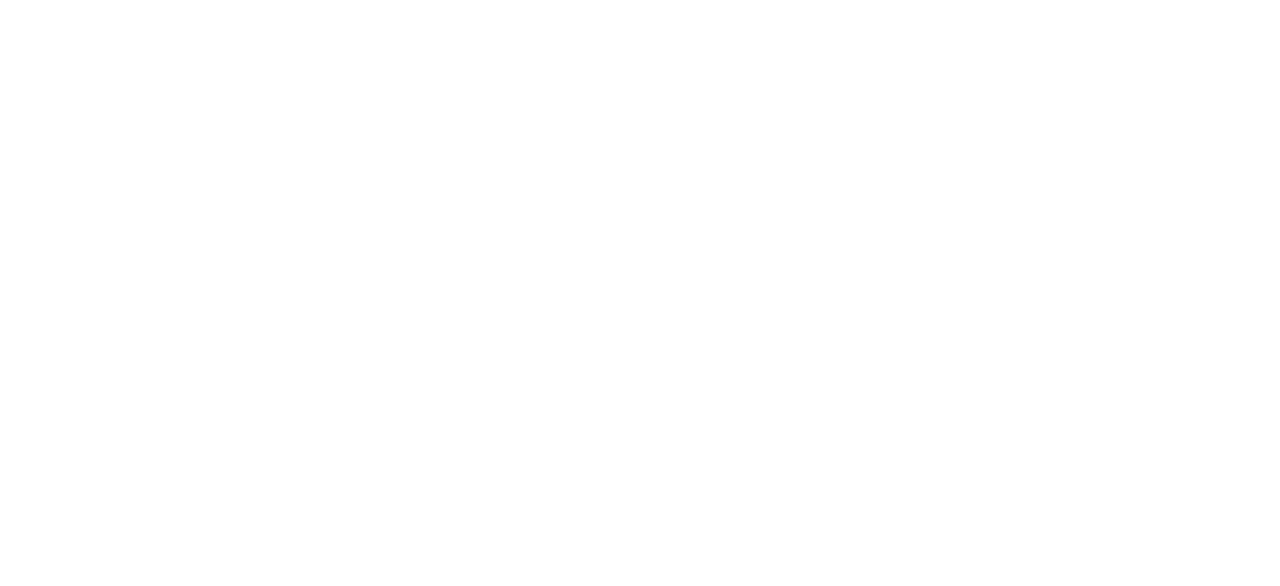
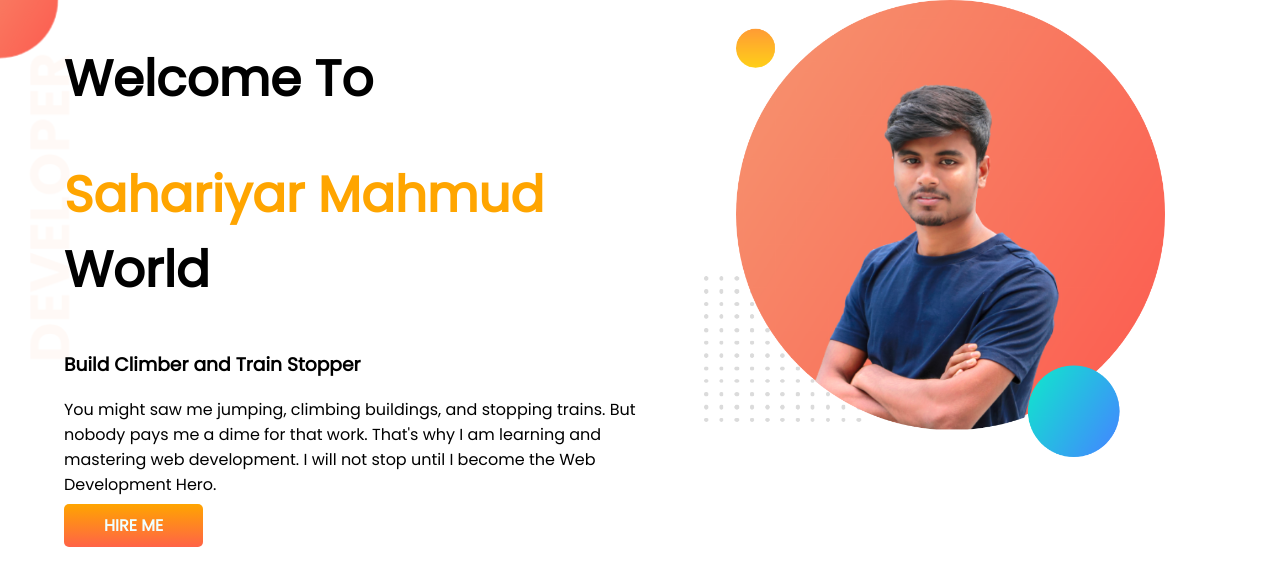
Before and after one commit to masud51435/devoloper-portfolio, a plain HTML site: page index.html in a window 1280 px wide. Drawn offline with Linux system fonts and the light colour scheme.

Commit message:
1st part added

```diff
--- a/index.html
+++ b/index.html
@@ -1,13 +1,32 @@
 <!DOCTYPE html>
 <html lang="en">
+
 <head>
   <meta charset="UTF-8">
   <meta http-equiv="X-UA-Compatible" content="IE=edge">
   <meta name="viewport" content="width=device-width, initial-scale=1.0">
   <title>sahariyar portfolio</title>
+  <link rel="preconnect" href="https://fonts.googleapis.com">
+  <link rel="preconnect" href="https://fonts.gstatic.com" crossorigin>
+  <link href="https://fonts.googleapis.com/css2?family=Poppins&display=swap" rel="stylesheet">
   <link rel="stylesheet" href="style.css">
 </head>
+
 <body>
+  <section class="top-banner">
+    <div class="half-width">
+      <h1>Welcome To</h1>
+      <h1><span class="orange-color">Sahariyar Mahmud</span> World</h1>
+      <h3>Build Climber and Train Stopper</h3>
+      <p>You might saw me jumping, climbing buildings, and stopping trains. But nobody pays me a dime for that work.
+        That's why I am learning and mastering web development. I will not stop until I become the Web Development Hero.
+      </p>
+      <a class="link-button" target="blank" href="https://www.linkedin.com/in/a-smith-2b7343202/">HIRE ME</a>
+    </div>
+    <div class="half-width">
+      <img src="images/my-bg.png" alt="my-bg">
+    </div>
+  </section>
+</body>
 
-</body>
 </html>
--- a/style.css
+++ b/style.css
@@ -0,0 +1,32 @@
+body{
+  font-family: 'Poppins', sans-serif;
+  margin: 0px;
+}
+h1{
+  font-size: 50px;
+}
+.orange-color{
+  color: orange;
+}
+section{
+  display: flex;
+}
+.half-width{
+  width: 50%;
+  padding-left: 5%;
+}
+.half-width img{
+  width: 80%;
+}
+.link-button{
+  text-decoration: none;
+  background-image: linear-gradient(orange, tomato);
+  padding: 10px 40px;
+  color: azure;
+  font-weight: 700;
+  border-radius: 5px;
+}
+.top-banner{
+  background-image: url(images/top-banner.png);
+  background-repeat: no-repeat;
+}
```
Also changed, not shown: images/dream-bg.png (added), images/exp-bg.png (added), images/jhankar.png (added), images/jhankar2.png (added), images/my-bg.png (added), images/my-bg2.png (added), images/top-banner.png (added), 5 other files.
